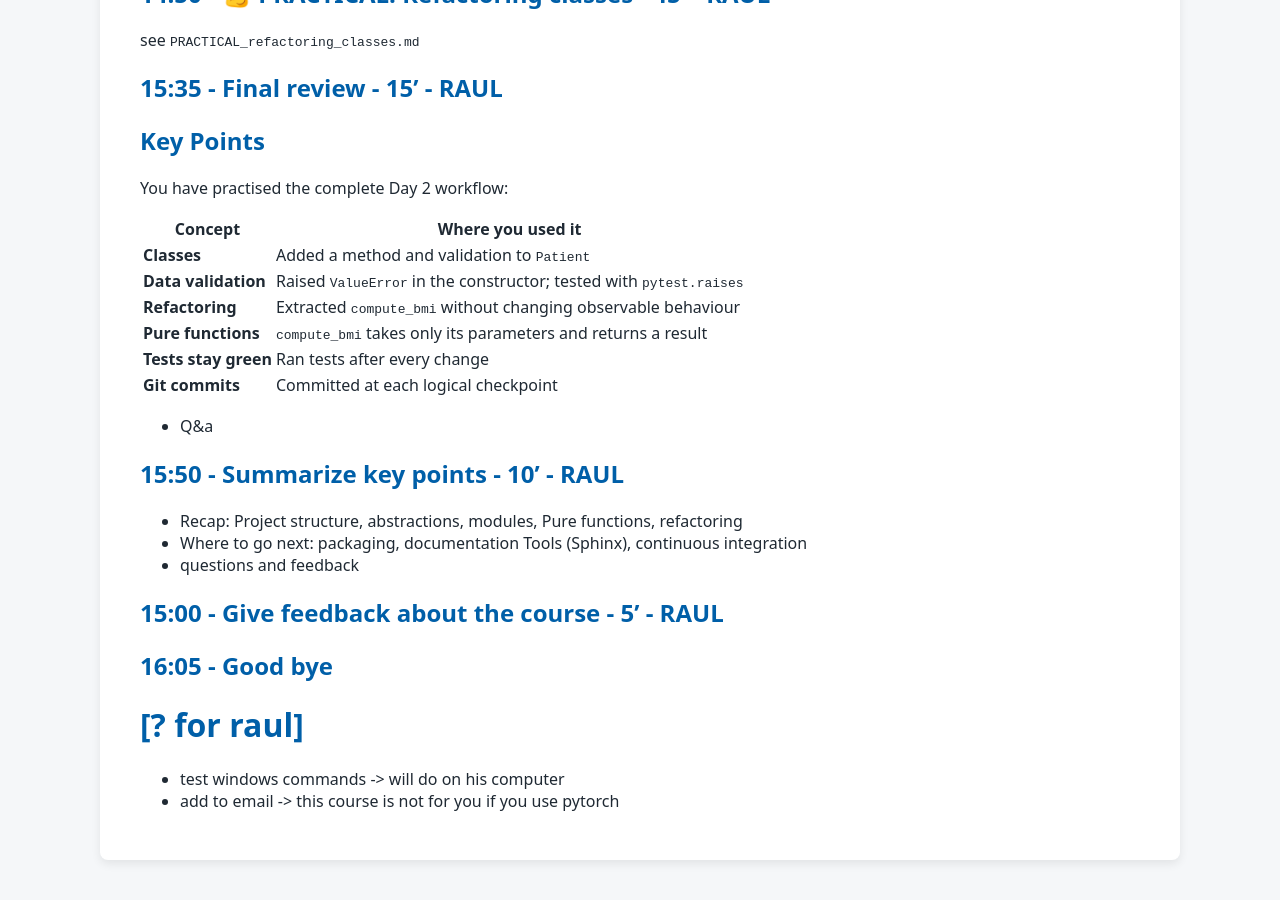
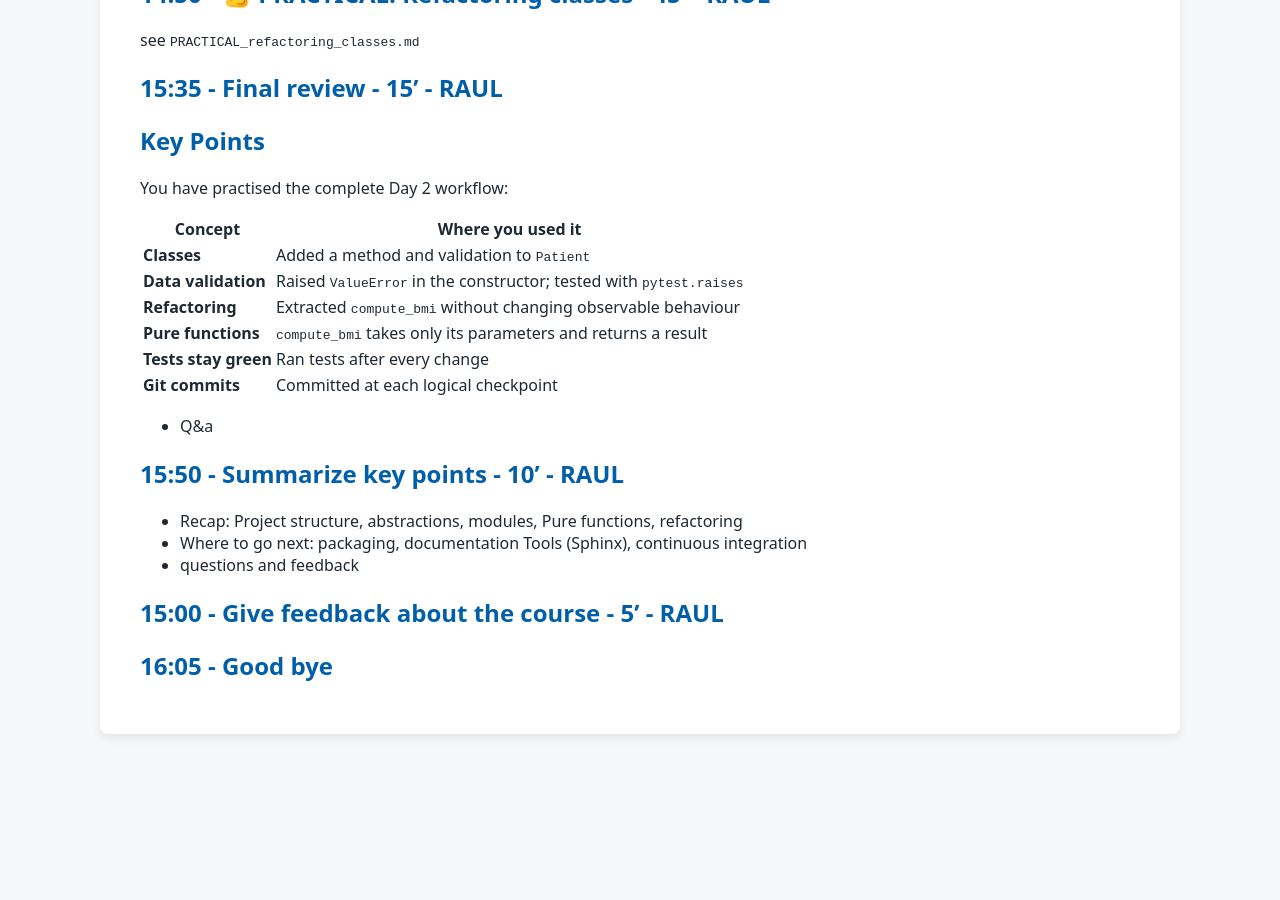
Before and after one commit to tu-delft-library/intermediate_programming_with_python, a Jekyll site: the page built from material_for_trainers/lesson_plan.md, in a window 1280 px wide and 900 px high, scrolled down 21388 px. Built offline with Jekyll 4.4.1, drawn with Linux system fonts in a browser that asks for light colours; our own code applies the rules of GitHub Pages for plain Markdown files; after the commit the page ends 22162 px from its top, so only the background shows below that.

Commit message:
Remove notes at the end

```diff
--- a/material_for_trainers/lesson_plan.md
+++ b/material_for_trainers/lesson_plan.md
@@ -1118,7 +1118,3 @@ You have practised the complete Day 2 workflow:
 ##	15:00	-	Give feedback about the course	-	5'	-	RAUL
 
 ##	16:05 -	Good bye
-
-# [? for raul]
-- test windows commands -> will do on his computer
-- add to email -> this course is not for you if you use pytorch
```
